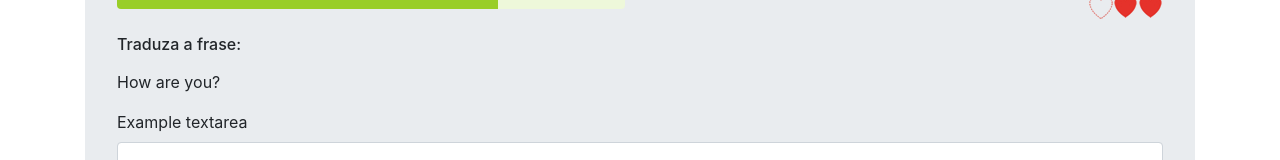
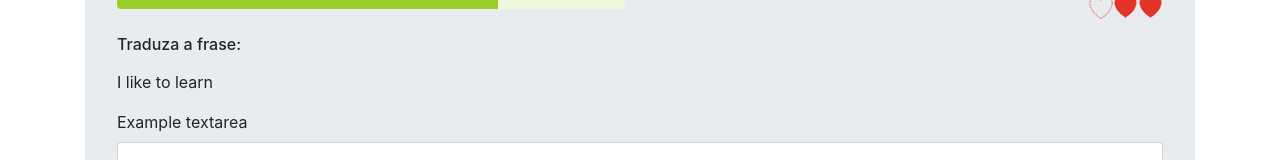
Before and after one commit to gferreiraa/learn-english-app, an Angular app: page / in a window 1280 px wide. Shown: the part 175-335 px from the top of the page. Built offline with nearby package versions, Linux system fonts and the light colour scheme.

Commit message:
Check event answer

```diff
--- a/src/app/components/painel/painel.component.html
+++ b/src/app/components/painel/painel.component.html
@@ -13,7 +13,7 @@
     <div class="row">
       <div class="col">
         <h6 class="mt-3 mb-3">{{ instruction }}</h6>
-        <p>{{ phrases[2].phraseEng }}</p>
+        <p>{{ roundPhrase.phraseEng }}</p>
         <div class="form-group">
           <label for="exampleFormControlTextarea1">Example textarea</label>
           <textarea
--- a/src/app/components/painel/painel.component.ts
+++ b/src/app/components/painel/painel.component.ts
@@ -13,7 +13,12 @@ export class PainelComponent implements OnInit {
   public phrases: Phrase[] = Phrases;
   public instruction = 'Traduza a frase:';
   public answer: string;
-  constructor() { }
+
+  public round = 0;
+  public roundPhrase: Phrase;
+  constructor() {
+    this.roundPhrase = this.phrases[this.round];
+   }
 
   ngOnInit() {
     console.log(this.phrases);
@@ -24,7 +29,18 @@ export class PainelComponent implements OnInit {
   }
 
   public checkAnswer(): void {
-    console.log("Verifica Resposta: " + this.answer);
+    if( this.roundPhrase.phrasePtBr == this.answer){
+      alert("Tradução Ok!");
+      // Change answer round
+      this.round++;
+      // Refresh round
+      this.roundPhrase = this.phrases[this.round];
+      console.log(this.roundPhrase);
+    }else{
+      alert('Translate Incorret!');
+    }
+
+
   }
 
 }
```
